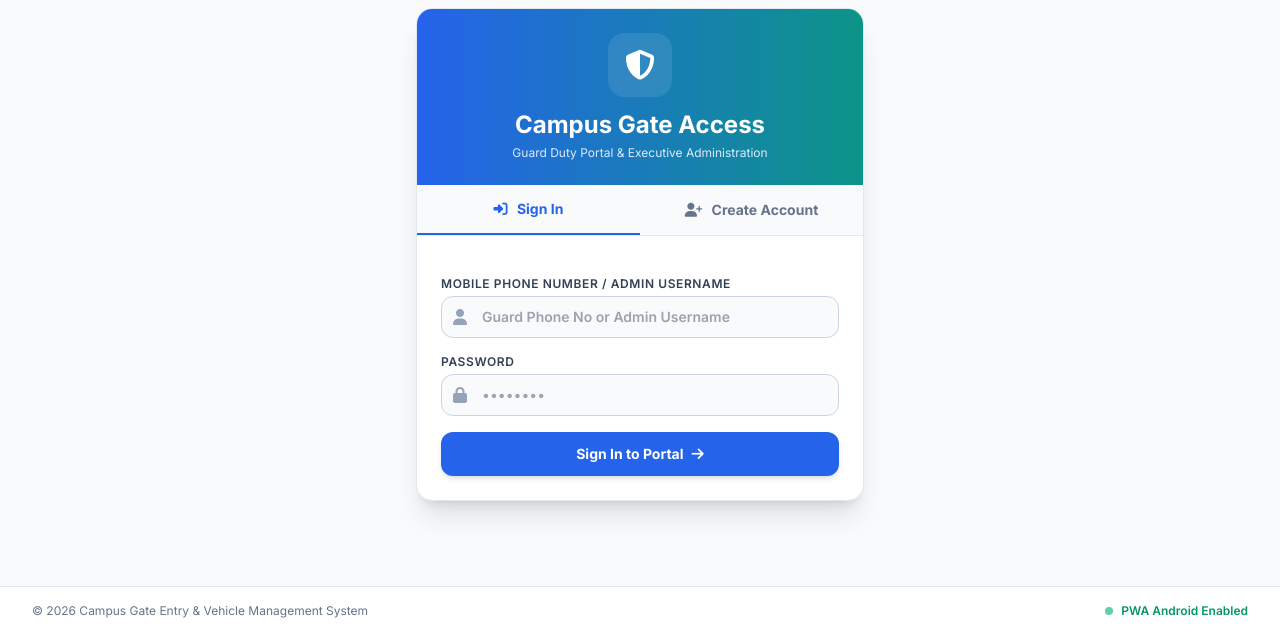
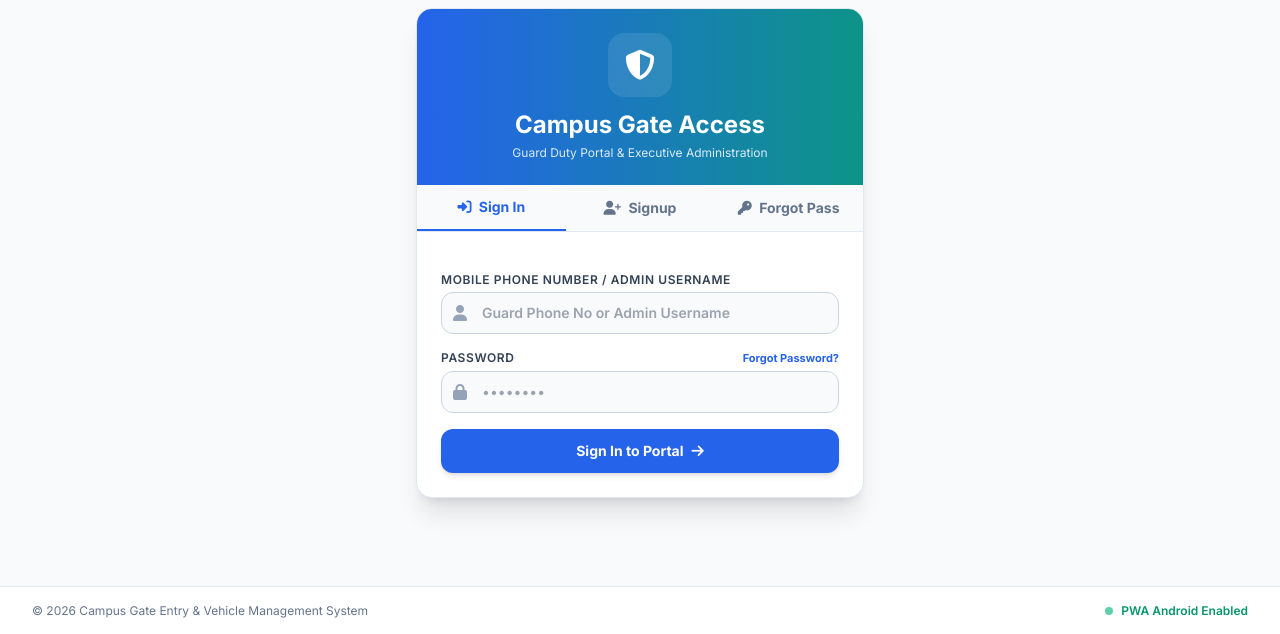
Before and after one commit to Himanshu12-prog/Campus-Gate-Entry-Vehicle-Management-System, a Flask app: page /login in a window 1280 px wide. Shown: the part 141-775 px from the top of the page. Run offline with Flask 3, Linux system fonts and the light colour scheme; data comes from the database, SQL or seed files in the repository; some libraries are stand-ins or nearby versions.

Commit message:
feat: Add default 30-day history filter, Forgot Password option on login & admin panel, and fix modal DOM structure for Register New Guard

```diff
--- a/app.py
+++ b/app.py
@@ -116,6 +116,42 @@ def login():
 
     return render_template('login.html', guard_count=guard_count, active_tab=active_tab, prefill_id=prefill_id)
 
+@app.route('/forgot_password', methods=['POST'])
+def forgot_password():
+    identifier = request.form.get('identifier', '').strip()
+    new_password = request.form.get('new_password', '').strip()
+    confirm_password = request.form.get('confirm_password', '').strip()
+
+    if not identifier or not new_password:
+        flash("Please provide Mobile Phone Number / Username and new password.", "danger")
+        return redirect(url_for('login', tab='forgot'))
+
+    if new_password != confirm_password:
+        flash("Passwords do not match.", "danger")
+        return redirect(url_for('login', tab='forgot'))
+
+    if len(new_password) < 4:
+        flash("Password must be at least 4 characters long.", "danger")
+        return redirect(url_for('login', tab='forgot'))
+
+    conn = db.get_db_connection()
+    cursor = conn.cursor()
+    cursor.execute("SELECT id, name, role FROM users WHERE LOWER(phone) = LOWER(?)", (identifier,))
+    user = cursor.fetchone()
+    conn.close()
+
+    if not user:
+        flash(f"No registered account found for '{identifier}'. Check your mobile number or username.", "danger")
+        return redirect(url_for('login', tab='forgot'))
+
+    success, message = db.reset_user_password(user['id'], new_password)
+    if success:
+        flash(f"Password for {user['name']} updated successfully! You can now sign in with your new password.", "success")
+        return redirect(url_for('login', tab='login', prefill=identifier))
+    else:
+        flash(message, "danger")
+        return redirect(url_for('login', tab='forgot'))
+
 @app.route('/logout')
 def logout():
     session.clear()
@@ -210,6 +246,8 @@ def admin_dashboard():
 
     date_start = request.args.get('date_start', '')
     date_end = request.args.get('date_end', '')
+    if not date_start:
+        date_start = (db.get_ist_now() - timedelta(days=30)).strftime("%Y-%m-%d")
     year_branch = request.args.get('year_branch', 'ALL')
     guard_id = request.args.get('guard_id', 'ALL')
     search_q = request.args.get('search', '').strip()
--- a/database.py
+++ b/database.py
@@ -497,9 +497,11 @@ def get_filtered_logs(date_start=None, date_end=None, year_branch=None, guard_id
     query = "SELECT * FROM vehicle_logs WHERE 1=1"
     params = []
 
-    if date_start:
-        query += " AND date(entry_time) >= ?"
-        params.append(date_start)
+    if not date_start:
+        date_start = (get_ist_now() - timedelta(days=30)).strftime("%Y-%m-%d")
+
+    query += " AND date(entry_time) >= ?"
+    params.append(date_start)
     if date_end:
         query += " AND date(entry_time) <= ?"
         params.append(date_end)
--- a/templates/login.html
+++ b/templates/login.html
@@ -17,11 +17,14 @@
 
         <!-- Tab Switcher -->
         <div class="flex border-b border-slate-200 bg-slate-50">
-            <button id="tab-login-btn" onclick="switchTab('login')" class="flex-1 py-3.5 text-sm font-bold text-center text-blue-600 border-b-2 border-blue-600 focus:outline-none transition-all">
-                <i class="fa-solid fa-right-to-bracket mr-1.5"></i> Sign In
+            <button id="tab-login-btn" onclick="switchTab('login')" class="flex-1 py-3 text-xs sm:text-sm font-bold text-center text-blue-600 border-b-2 border-blue-600 focus:outline-none transition-all">
+                <i class="fa-solid fa-right-to-bracket mr-1"></i> Sign In
             </button>
-            <button id="tab-signup-btn" onclick="switchTab('signup')" class="flex-1 py-3.5 text-sm font-bold text-center text-slate-500 hover:text-slate-700 focus:outline-none transition-all">
-                <i class="fa-solid fa-user-plus mr-1.5"></i> Create Account
+            <button id="tab-signup-btn" onclick="switchTab('signup')" class="flex-1 py-3 text-xs sm:text-sm font-bold text-center text-slate-500 hover:text-slate-700 focus:outline-none transition-all">
+                <i class="fa-solid fa-user-plus mr-1"></i> Signup
+            </button>
+            <button id="tab-forgot-btn" onclick="switchTab('forgot')" class="flex-1 py-3 text-xs sm:text-sm font-bold text-center text-slate-500 hover:text-slate-700 focus:outline-none transition-all">
+                <i class="fa-solid fa-key mr-1"></i> Forgot Pass
             </button>
         </div>
 
@@ -45,9 +48,12 @@
                     </div>
 
                     <div>
-                        <label for="password" class="block text-xs font-semibold text-slate-700 uppercase tracking-wider mb-1">
-                            Password
-                        </label>
+                        <div class="flex items-center justify-between mb-1">
+                            <label for="password" class="block text-xs font-semibold text-slate-700 uppercase tracking-wider">
+                                Password
+                            </label>
+                            <a href="javascript:void(0)" onclick="switchTab('forgot')" class="text-[11px] font-bold text-blue-600 hover:underline">Forgot Password?</a>
+                        </div>
                         <div class="relative">
                             <div class="absolute inset-y-0 left-0 pl-3 flex items-center pointer-events-none text-slate-400">
                                 <i class="fa-solid fa-lock"></i>
@@ -120,6 +126,56 @@
                     </button>
                 </form>
             </div>
+
+            <!-- FORGOT PASSWORD FORM -->
+            <div id="form-forgot" class="space-y-4 hidden">
+                <form action="{{ url_for('forgot_password') }}" method="POST" onsubmit="return validateForgotForm()" class="space-y-4">
+                    <div>
+                        <label for="forgot_identifier" class="block text-xs font-semibold text-slate-700 uppercase tracking-wider mb-1">
+                            Mobile Phone Number / Admin Username <span class="text-rose-500">*</span>
+                        </label>
+                        <div class="relative">
+                            <div class="absolute inset-y-0 left-0 pl-3 flex items-center pointer-events-none text-slate-400">
+                                <i class="fa-solid fa-user"></i>
+                            </div>
+                            <input type="text" id="forgot_identifier" name="identifier" required placeholder="Guard Phone No or Admin Username"
+                                   class="w-full pl-10 pr-4 py-2.5 bg-slate-50 border border-slate-300 rounded-xl text-sm font-semibold text-slate-800 focus:ring-2 focus:ring-amber-500 outline-none transition">
+                        </div>
+                        <p class="text-[11px] text-slate-500 mt-1">Enter your registered 10-digit mobile number or Admin ID.</p>
+                    </div>
+
+                    <div>
+                        <label for="forgot_password" class="block text-xs font-semibold text-slate-700 uppercase tracking-wider mb-1">
+                            New Password <span class="text-rose-500">*</span>
+                        </label>
+                        <div class="relative">
+                            <div class="absolute inset-y-0 left-0 pl-3 flex items-center pointer-events-none text-slate-400">
+                                <i class="fa-solid fa-lock"></i>
+                            </div>
+                            <input type="password" id="forgot_password" name="new_password" required minlength="4" placeholder="Enter new password"
+                                   class="w-full pl-10 pr-4 py-2.5 bg-slate-50 border border-slate-300 rounded-xl text-sm text-slate-800 focus:ring-2 focus:ring-amber-500 outline-none transition">
+                        </div>
+                    </div>
+
+                    <div>
+                        <label for="forgot_confirm_password" class="block text-xs font-semibold text-slate-700 uppercase tracking-wider mb-1">
+                            Confirm New Password <span class="text-rose-500">*</span>
+                        </label>
+                        <div class="relative">
+                            <div class="absolute inset-y-0 left-0 pl-3 flex items-center pointer-events-none text-slate-400">
+                                <i class="fa-solid fa-lock"></i>
+                            </div>
+                            <input type="password" id="forgot_confirm_password" name="confirm_password" required minlength="4" placeholder="Confirm new password"
+                                   class="w-full pl-10 pr-4 py-2.5 bg-slate-50 border border-slate-300 rounded-xl text-sm text-slate-800 focus:ring-2 focus:ring-amber-500 outline-none transition">
+                        </div>
+                    </div>
+
+                    <button type="submit" class="w-full py-3 bg-amber-600 hover:bg-amber-700 text-white font-bold rounded-xl text-sm shadow-md hover:shadow-lg transition-all duration-150 flex items-center justify-center space-x-2">
+                        <i class="fa-solid fa-key"></i>
+                        <span>Reset Password</span>
+                    </button>
+                </form>
+            </div>
         </div>
     </div>
 </div>
@@ -130,19 +186,28 @@
     function switchTab(tab) {
         const loginForm = document.getElementById('form-login');
         const signupForm = document.getElementById('form-signup');
+        const forgotForm = document.getElementById('form-forgot');
         const loginBtn = document.getElementById('tab-login-btn');
         const signupBtn = document.getElementById('tab-signup-btn');
+        const forgotBtn = document.getElementById('tab-forgot-btn');
+
+        loginForm.classList.add('hidden');
+        signupForm.classList.add('hidden');
+        forgotForm.classList.add('hidden');
+
+        loginBtn.className = "flex-1 py-3 text-xs sm:text-sm font-bold text-center text-slate-500 hover:text-slate-700 focus:outline-none transition-all";
+        signupBtn.className = "flex-1 py-3 text-xs sm:text-sm font-bold text-center text-slate-500 hover:text-slate-700 focus:outline-none transition-all";
+        forgotBtn.className = "flex-1 py-3 text-xs sm:text-sm font-bold text-center text-slate-500 hover:text-slate-700 focus:outline-none transition-all";
 
         if (tab === 'login') {
             loginForm.classList.remove('hidden');
-            signupForm.classList.add('hidden');
-            loginBtn.className = "flex-1 py-3.5 text-sm font-bold text-center text-blue-600 border-b-2 border-blue-600 focus:outline-none transition-all";
-            signupBtn.className = "flex-1 py-3.5 text-sm font-bold text-center text-slate-500 hover:text-slate-700 focus:outline-none transition-all";
-        } else {
-            loginForm.classList.add('hidden');
+            loginBtn.className = "flex-1 py-3 text-xs sm:text-sm font-bold text-center text-blue-600 border-b-2 border-blue-600 focus:outline-none transition-all";
+        } else if (tab === 'signup') {
             signupForm.classList.remove('hidden');
-            signupBtn.className = "flex-1 py-3.5 text-sm font-bold text-center text-teal-600 border-b-2 border-teal-600 focus:outline-none transition-all";
-            loginBtn.className = "flex-1 py-3.5 text-sm font-bold text-center text-slate-500 hover:text-slate-700 focus:outline-none transition-all";
+            signupBtn.className = "flex-1 py-3 text-xs sm:text-sm font-bold text-center text-teal-600 border-b-2 border-teal-600 focus:outline-none transition-all";
+        } else if (tab === 'forgot') {
+            forgotForm.classList.remove('hidden');
+            forgotBtn.className = "flex-1 py-3 text-xs sm:text-sm font-bold text-center text-amber-600 border-b-2 border-amber-600 focus:outline-none transition-all";
         }
     }
 
@@ -183,8 +248,20 @@
         return true;
     }
 
+    function validateForgotForm() {
+        const pass = document.getElementById('forgot_password').value;
+        const confirmPass = document.getElementById('forgot_confirm_password').value;
+        if (pass !== confirmPass) {
+            alert('Passwords do not match.');
+            return false;
+        }
+        return true;
+    }
+
     {% if active_tab == 'signup' %}
     switchTab('signup');
+    {% elif active_tab == 'forgot' %}
+    switchTab('forgot');
     {% endif %}
 </script>
 {% endblock %}
--- /dev/null
+++ b/vehicle_logs_backup.csv
@@ -0,0 +1,3 @@
+student_name,vehicle_number,year_branch,purpose,gate_name,entry_time,exit_time,status,guard_id,guard_name
+Production Student,MP04AB8888,1st Year,Class,Main Gate 1,2026-09-30 23:56:11,2026-09-30 23:56:11,EXITED,2,Duty Guard Alpha
+Production Student,MP04AB8888,1st Year,Class,Main Gate 1,2026-10-01 00:09:05,2026-10-01 00:09:05,EXITED,2,Duty Guard Alpha
```
Also changed, not shown: templates/admin_dashboard.html (+7 -2 lines).
